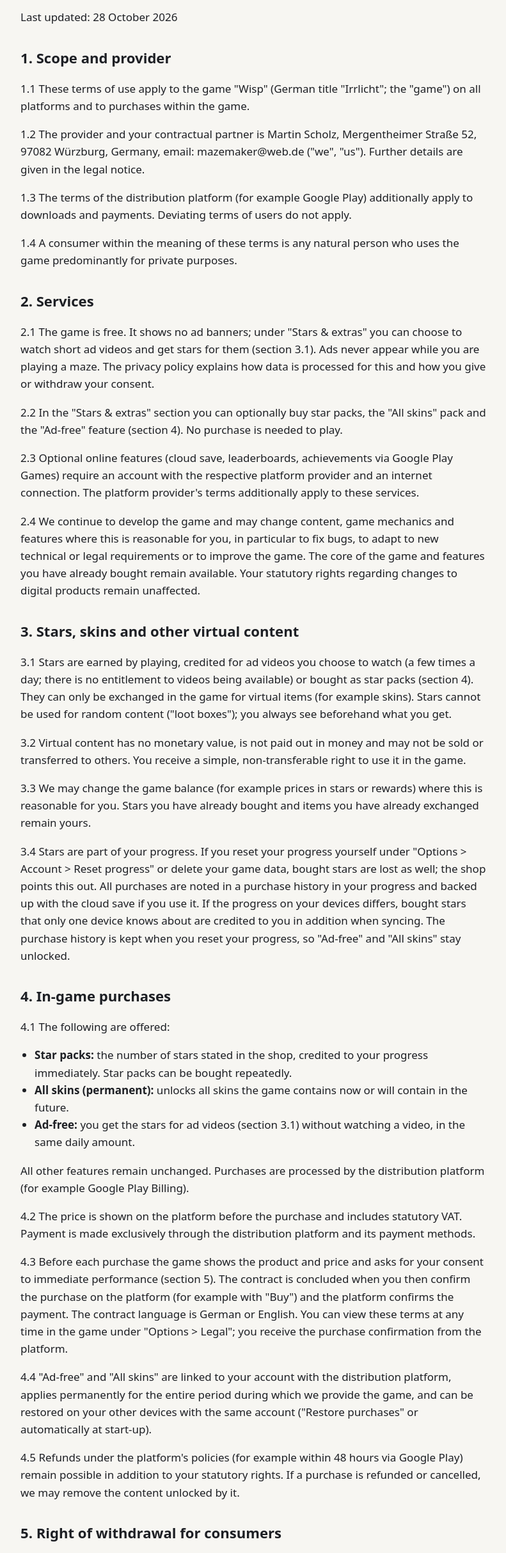
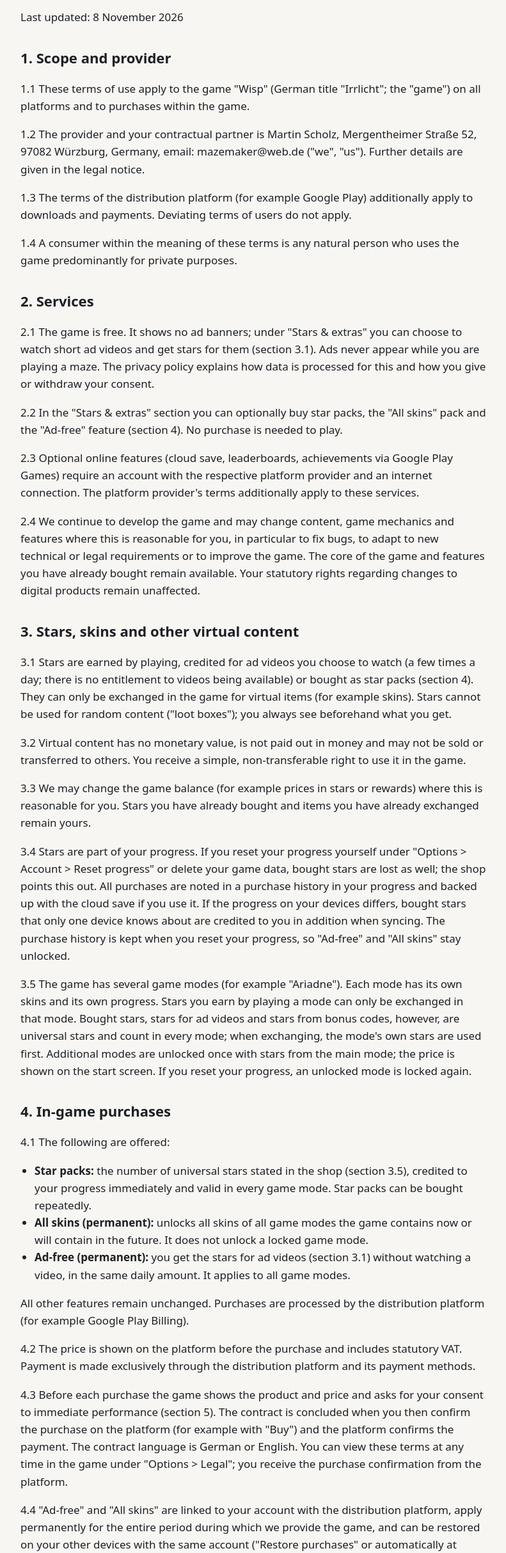
Before and after one commit to wurtzelsepp/irrlicht-pages, a plain HTML site: page terms.html in a window 1280 px wide. Shown: the part 133-2560 px from the top of the page at 64% size, without its empty margins (244-1035 px from the left). Drawn offline with Linux system fonts and the light colour scheme.

Commit message:
Add files via upload

```diff
--- a/terms.html
+++ b/terms.html
@@ -25,7 +25,7 @@ footer{margin-top:48px;color:var(--muted);font-size:14px}
 <main>
 <nav><a href="privacy.html">Privacy</a> <a href="delete-data.html">Delete data</a> <a href="terms.html">Terms of use</a> <a href="imprint.html">Imprint</a> <a href="health.html">Health</a> <a href="licenses.html">Licenses</a><a class="lang" href="nutzungsbedingungen.html" hreflang="de">Deutsch</a></nav>
 <h1>Terms of use</h1>
-<p>Last updated: 28 October 2026 </p>
+<p>Last updated: 8 November 2026 </p>
 <h2>1. Scope and provider</h2>
 <p>1.1 These terms of use apply to the game "Wisp" (German title "Irrlicht"; the "game") on all platforms and to purchases within the game. </p>
 <p>1.2 The provider and your contractual partner is Martin Scholz, Mergentheimer Straße 52, 97082 Würzburg, Germany, email: mazemaker@web.de ("we", "us"). Further details are given in the legal notice. </p>
@@ -41,13 +41,14 @@ footer{margin-top:48px;color:var(--muted);font-size:14px}
 <p>3.2 Virtual content has no monetary value, is not paid out in money and may not be sold or transferred to others. You receive a simple, non-transferable right to use it in the game. </p>
 <p>3.3 We may change the game balance (for example prices in stars or rewards) where this is reasonable for you. Stars you have already bought and items you have already exchanged remain yours. </p>
 <p>3.4 Stars are part of your progress. If you reset your progress yourself under "Options &gt; Account &gt; Reset progress" or delete your game data, bought stars are lost as well; the shop points this out. All purchases are noted in a purchase history in your progress and backed up with the cloud save if you use it. If the progress on your devices differs, bought stars that only one device knows about are credited to you in addition when syncing. The purchase history is kept when you reset your progress, so "Ad-free" and "All skins" stay unlocked. </p>
+<p>3.5 The game has several game modes (for example "Ariadne"). Each mode has its own skins and its own progress. Stars you earn by playing a mode can only be exchanged in that mode. Bought stars, stars for ad videos and stars from bonus codes, however, are universal stars and count in every mode; when exchanging, the mode's own stars are used first. Additional modes are unlocked once with stars from the main mode; the price is shown on the start screen. If you reset your progress, an unlocked mode is locked again. </p>
 <h2>4. In-game purchases</h2>
 <p>4.1 The following are offered: </p>
-<ul><li><strong>Star packs:</strong> the number of stars stated in the shop, credited to your progress immediately. Star packs can be bought repeatedly.</li><li><strong>All skins (permanent):</strong> unlocks all skins the game contains now or will contain in the future.</li><li><strong>Ad-free:</strong> you get the stars for ad videos (section 3.1) without watching a video, in the same daily amount.</li></ul>
+<ul><li><strong>Star packs:</strong> the number of universal stars stated in the shop (section 3.5), credited to your progress immediately and valid in every game mode. Star packs can be bought repeatedly.</li><li><strong>All skins (permanent):</strong> unlocks all skins of all game modes the game contains now or will contain in the future. It does not unlock a locked game mode.</li><li><strong>Ad-free (permanent):</strong> you get the stars for ad videos (section 3.1) without watching a video, in the same daily amount. It applies to all game modes.</li></ul>
 <p>All other features remain unchanged. Purchases are processed by the distribution platform (for example Google Play Billing). </p>
 <p>4.2 The price is shown on the platform before the purchase and includes statutory VAT. Payment is made exclusively through the distribution platform and its payment methods. </p>
 <p>4.3 Before each purchase the game shows the product and price and asks for your consent to immediate performance (section 5). The contract is concluded when you then confirm the purchase on the platform (for example with "Buy") and the platform confirms the payment. The contract language is German or English. You can view these terms at any time in the game under "Options &gt; Legal"; you receive the purchase confirmation from the platform. </p>
-<p>4.4 "Ad-free" and "All skins" are linked to your account with the distribution platform, applies permanently for the entire period during which we provide the game, and can be restored on your other devices with the same account ("Restore purchases" or automatically at start-up). </p>
+<p>4.4 "Ad-free" and "All skins" are linked to your account with the distribution platform, apply permanently for the entire period during which we provide the game, and can be restored on your other devices with the same account ("Restore purchases" or automatically at start-up). </p>
 <p>4.5 Refunds under the platform's policies (for example within 48 hours via Google Play) remain possible in addition to your statutory rights. If a purchase is refunded or cancelled, we may remove the content unlocked by it. </p>
 <h2>5. Right of withdrawal for consumers</h2>
 <p><strong>Right of withdrawal</strong> </p>
```
Also changed, not shown: nutzungsbedingungen.html (+4 -3 lines), play/index.html (+1 -1 lines).
